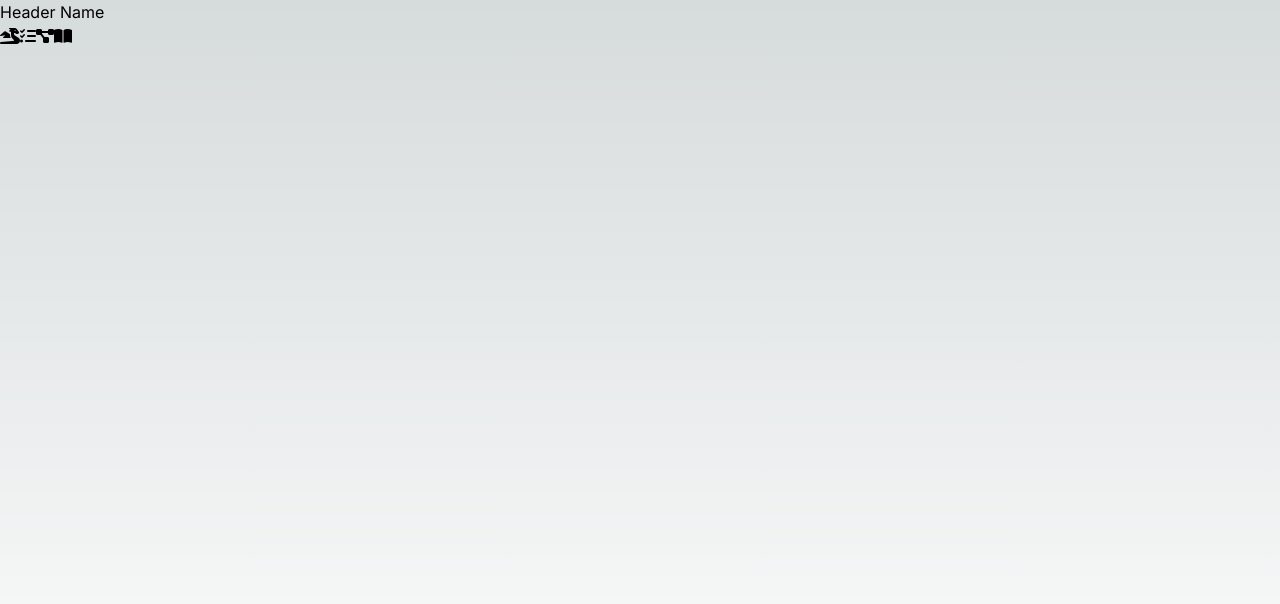
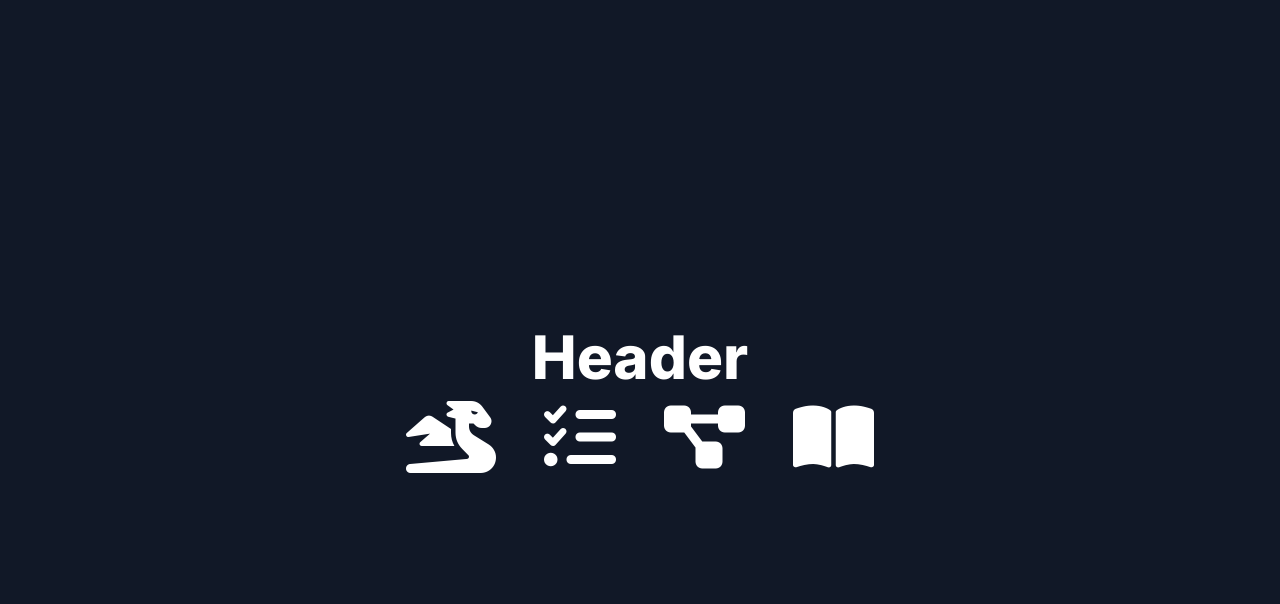
Before and after one commit to DragonSenses/nextjs-portfolio, a Next.js app: page / in a window 1280 px wide. Shown: the top 604 px of the page. Built offline with nearby package versions, Linux system fonts and the light colour scheme.

Commit message:
Update Header.js

```diff
--- a/app/Header.js
+++ b/app/Header.js
@@ -2,9 +2,11 @@ import React from 'react';
 
 export default function Header() {
   return (
-    <header className=''>
-      <h1 className=''>Header Name</h1>
-      <nav className=''>
+    <header className='bg-gray-900 text-white min-h-screen flex sm:flex-col
+      justify-center items-center select-none gap-3.5'>
+      <h1 className='text-6xl text-center font-extrabold'>Header</h1>
+      <nav className='flex flex-col sm:flex-row justify-center items-center
+        text-6xl sm:text-7xl gap-12 '>
         <a href='#about-me' className=''>
           <i className={`fa-solid fa-dragon `}></i>
         </a>
```
